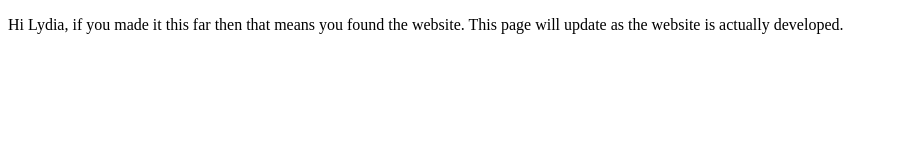
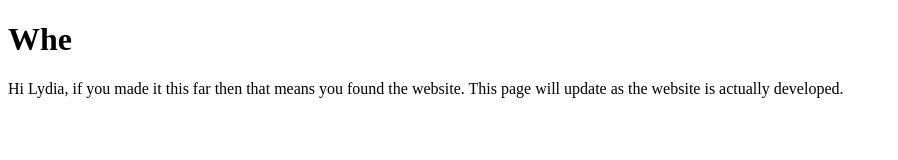
Before and after one commit to lydiasphotography/lydiasphotography.github.io, a plain HTML site: page index.html in a window 1280 px wide. Shown: the whole page, without its empty margins (0-898 px from the left). Drawn offline with Linux system fonts and the light colour scheme.

Commit message:
Added whe

```diff
--- a/index.html
+++ b/index.html
@@ -6,6 +6,7 @@
     <title>Lydia's Photography</title>
 </head>
 <body>
+    <h1>Whe</h1>
     <p>Hi Lydia, if you made it this far then that means you found the website. This page will update as the website is actually developed.</p>
 </body>
 </html>
```
